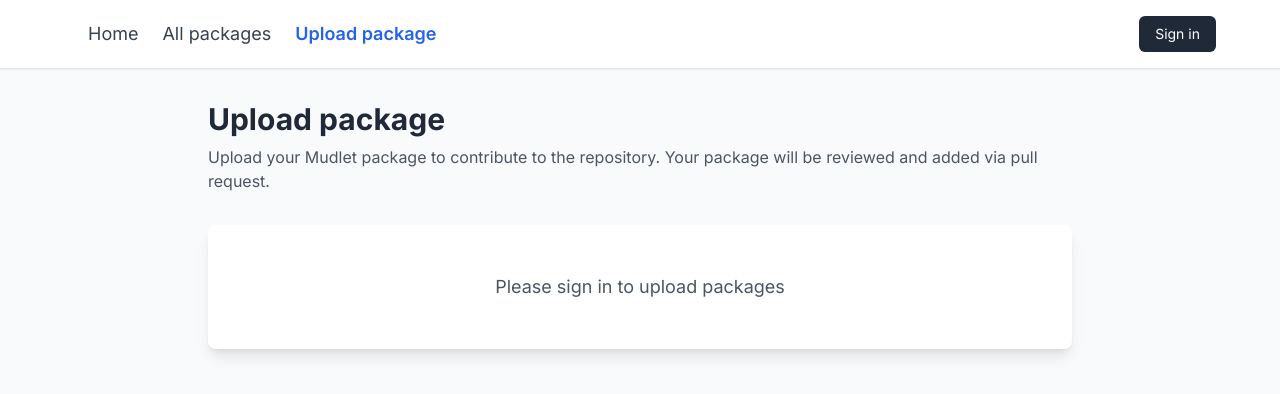
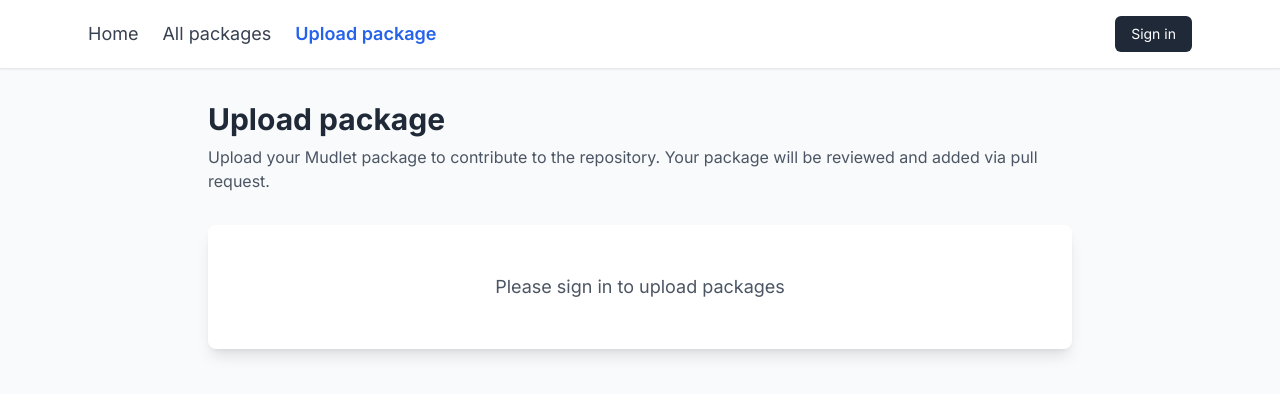
Before and after one commit to Mudlet/mudlet-package-repository, a Next.js app in the folder upload-site/: page /upload in a window 1280 px wide. Shown: the top 394 px of the page. Built offline with nearby package versions, Linux system fonts and the light colour scheme; no server answers.

Commit message:
Add padding to Auth component for improved layout

```diff
--- a/upload-site/app/components/Auth.tsx
+++ b/upload-site/app/components/Auth.tsx
@@ -20,7 +20,7 @@
   }
 
   return (
-    <div className="flex flex-wrap gap-3 py-4">
+    <div className="flex flex-wrap gap-3 py-4 px-6">
       <button
         onClick={() => signIn()}
         className="px-4 py-2 text-sm bg-gray-800 hover:bg-gray-900 text-white rounded-md transition-colors"
```
